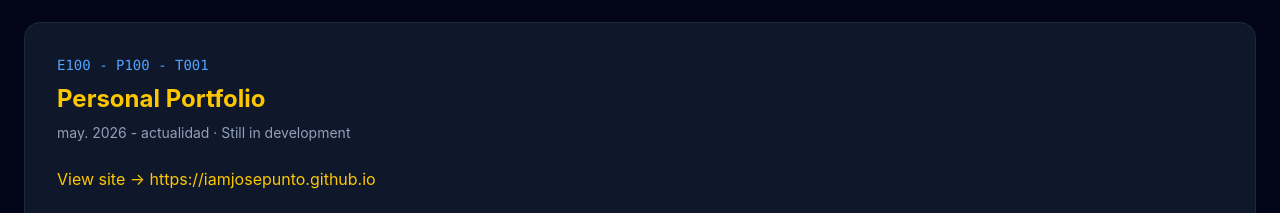
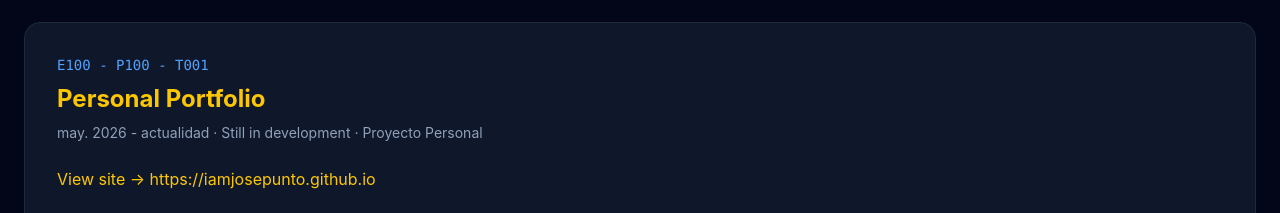
Before and after one commit to iamjosepunto/iamjosepunto.github.io, a React (Vite) app: page / in a window 1280 px wide. Shown: the part 1320-1533 px from the top of the page. Built offline with nearby package versions, Linux system fonts and the light colour scheme.

Commit message:
Projects: mostrar empresa en el panel de cada tarea

```diff
--- a/src/components/Projects.tsx
+++ b/src/components/Projects.tsx
@@ -12,10 +12,18 @@ const Projects = () => {
     PROJECT_GROUPS[0].tasks[0]
   );
 
+  const [selectedEmpresa, setSelectedEmpresa] = useState<string>(
+    PROJECT_GROUPS[0].empresaName
+  );
+
   const panelRef = useRef<HTMLElement>(null);
 
-  const select = (value: TaskRef | typeof SUMMARY) => {
+  const select = (
+    value: TaskRef | typeof SUMMARY,
+    empresaName?: string
+  ) => {
     setSelected(value);
+    if (empresaName) setSelectedEmpresa(empresaName);
     panelRef.current?.scrollIntoView({
       behavior: "smooth",
       block: "start",
@@ -151,7 +159,7 @@ const Projects = () => {
                 return (
                   <button
                     key={task.code}
-                    onClick={() => select(task)}
+                    onClick={() => select(task, group.empresaName)}
                     className={
                       "px-3 py-1.5 rounded-lg font-mono text-sm border transition cursor-pointer " +
                       (isActive
@@ -195,7 +203,7 @@ const Projects = () => {
             </h3>
 
             <div className="text-sm text-slate-400 mb-6">
-              {(selected as TaskRef).dates} · {t(`${base}.duration`)}
+              {(selected as TaskRef).dates} · {t(`${base}.duration`)} · {selectedEmpresa}
             </div>
 
             {(selected as TaskRef).url && (
```
